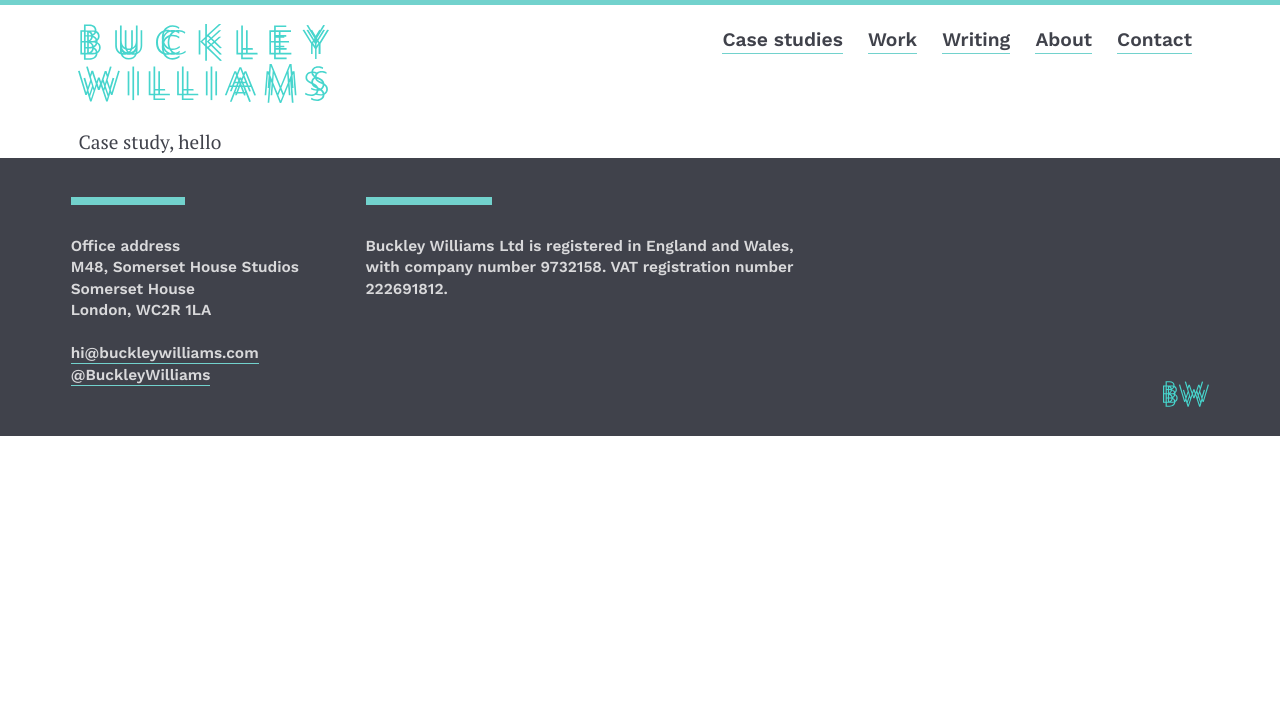
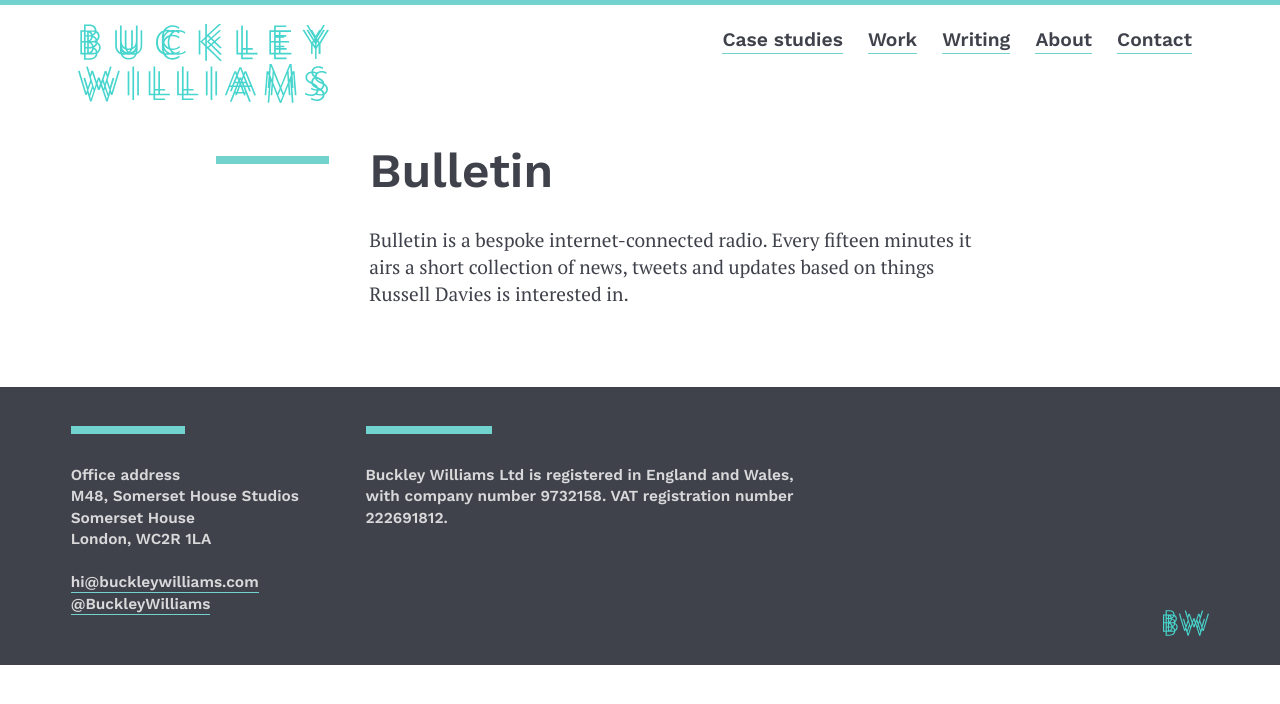
Before and after one commit to buckleywilliams/buckleywilliams, a Jekyll site: the page built from _case_studies/bulletin.html, in a window 1280 px wide. Shown: the top 704 px of the page. Built offline with Jekyll 4.4.1, drawn with Linux system fonts in a browser that asks for light colours.

Commit message:
Update the case study layout

```diff
--- a/_case_studies/bulletin.html
+++ b/_case_studies/bulletin.html
@@ -6,4 +6,10 @@ main_image: /assets/img/projects/bulletin.jpg
 order: 5
 ---
 
-Case study, hello
+
+<div class="row">
+  <div class="sidecol">
+  </div>
+  <div class="maincol">
+  </div>
+</div>
--- a/_layouts/case_study.html
+++ b/_layouts/case_study.html
@@ -1,4 +1,16 @@
 ---
 layout: base
 ---
+<div class="row">
+  <div class="sidecol">
+    <div class="bar u-right"></div>
+  </div>
+  <div class="maincol">
+    <h2 class="headline">{{ page.title }}</h2>
+    <div class="intro">
+      <p>{{ page.description }}</p>
+    </div>
+  </div>
+</div>
+
 {{ content }}
```
